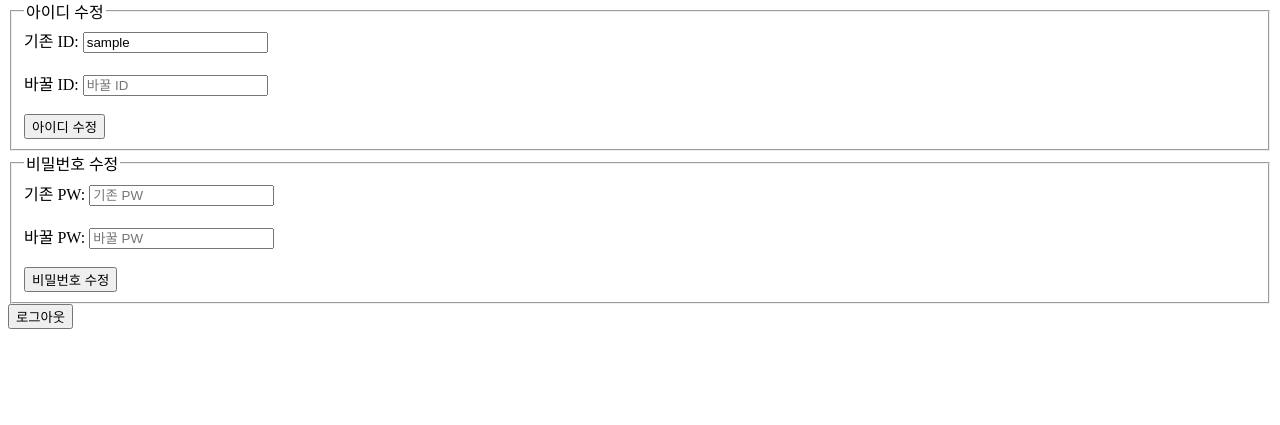
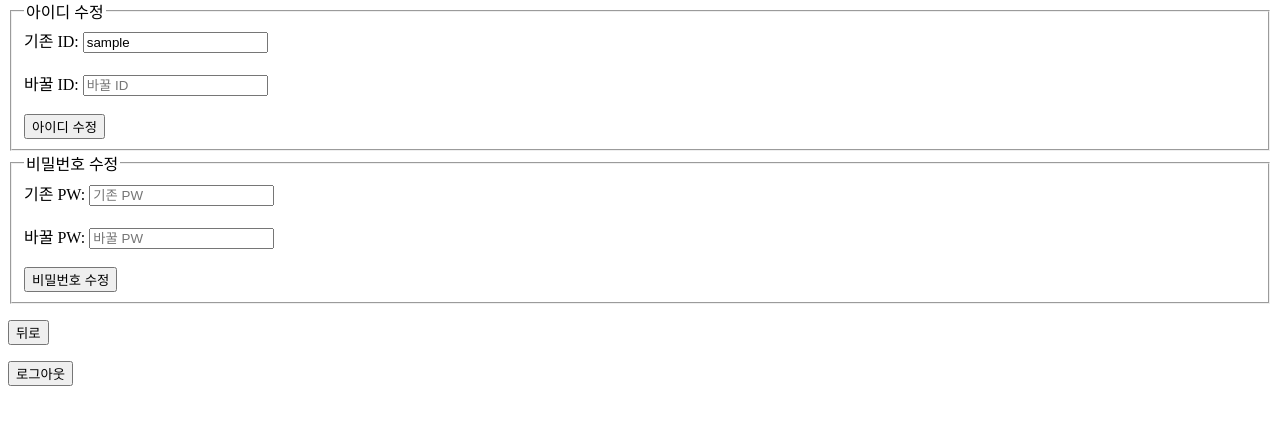
Before and after one commit to kim-jingyu/simple_webserver, a PHP site: page /mypage/mypage.php in a window 1280 px wide. Shown: the part 183-608 px from the top of the page. Run offline with PHP 8.4, Linux system fonts and the light colour scheme; the visitor is signed in with stand-in values (Sample User, id 1).

Commit message:
feat: 뒤로 가기 버튼 추가

```diff
--- a/board/board.php
+++ b/board/board.php
@@ -118,6 +118,9 @@
     <form action="board_write.php" method="post">
         <p><input type="submit" name="writeBoard" value="게시글 작성"></p>
     </form>
+    <form action="/index.php">
+        <p><input type="submit" value="뒤로"></p>
+    </form>
 </body>
 
 </html>
--- a/mypage/mypage.php
+++ b/mypage/mypage.php
@@ -53,6 +53,9 @@
             <input type="submit" value="비밀번호 수정">
         </fieldset>
     </form>
+    <form action="/index.php">
+        <p><input type="submit" value="뒤로"></p>
+    </form>
     <form action="/logout/logout.php">
         <input type="submit" value="로그아웃">
     </form>
```
